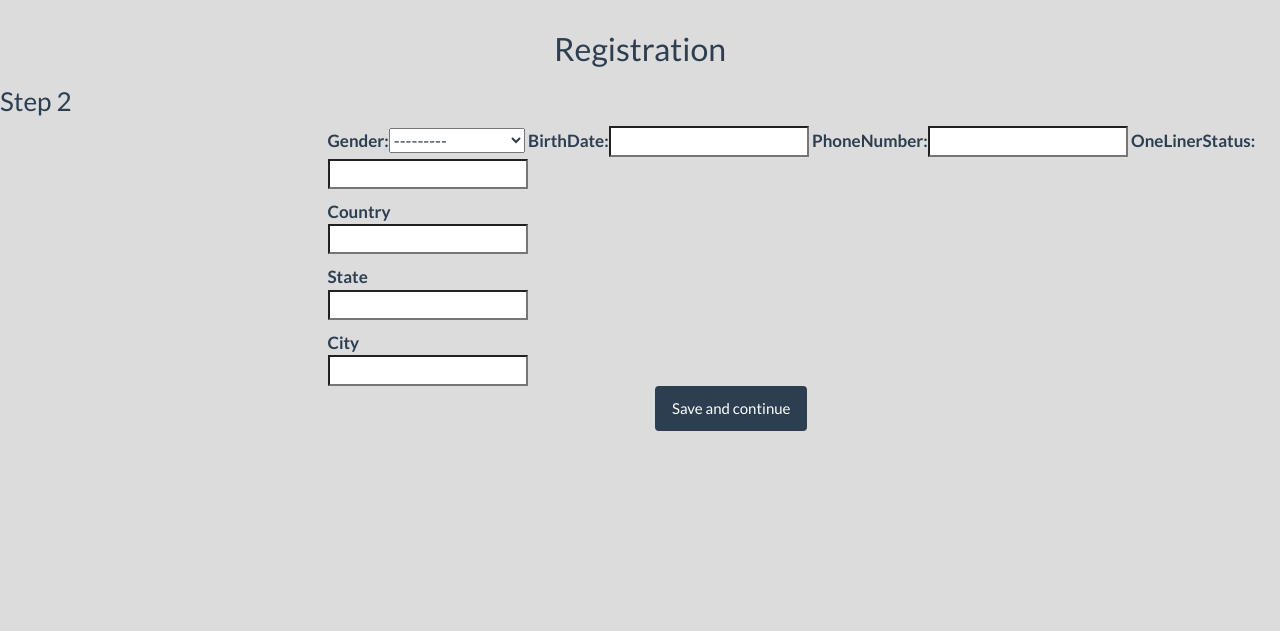
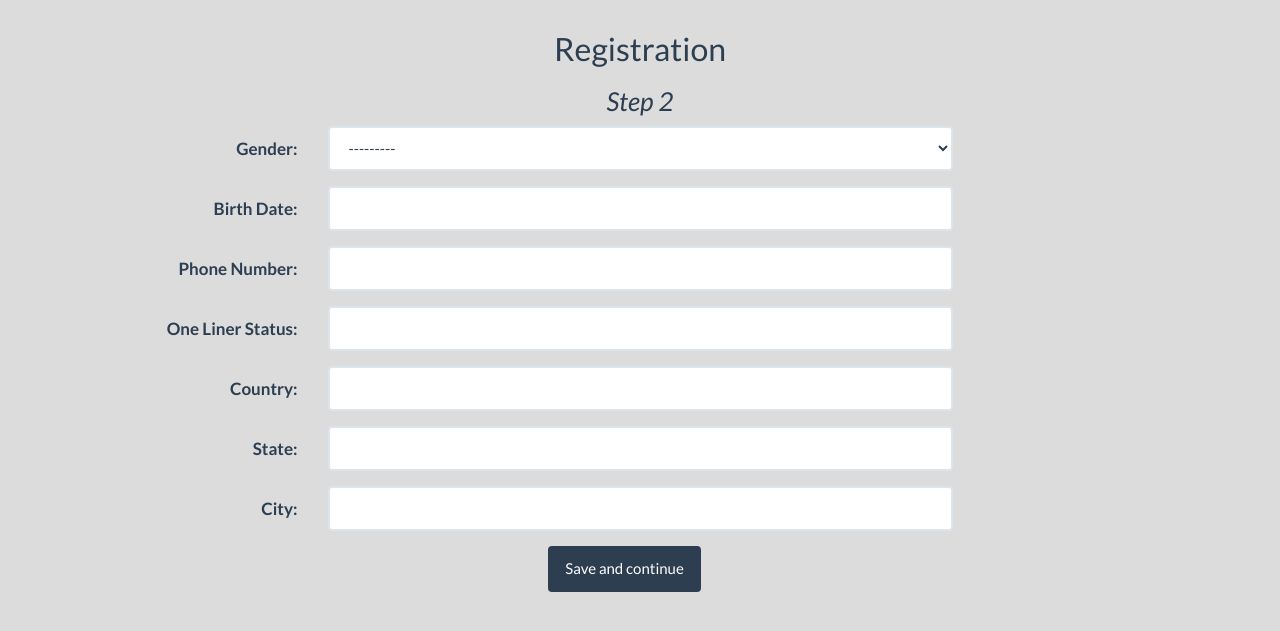
Before and after one commit to abhishekchandratre/AdhocSportz, a Django app: page /core/register/userInfo in a window 1280 px wide. Shown: the part 60-691 px from the top of the page. Run offline with Django 3.2, Linux system fonts and the light colour scheme; the visitor is signed in with stand-in values (Sample User, id 1); parts of the project's set-up code (start-up, migrations or seed data) failed here and were passed over; some libraries are stand-ins or nearby versions.

Commit message:
Commiting UI changes.

```diff
--- a/template/core/register/userInfo.html
+++ b/template/core/register/userInfo.html
@@ -1,42 +1,54 @@
 {% extends "base.html" %}
 {% load bootstrap_toolkit %}
+{% load widget_tweaks %}
 {% block content %}
 
   <h2 align="center">Registration</h2>
 
   <form class="form-horizontal" role="form" action="/core/register/userInfo" method="post" id="basic_info">
     {% csrf_token %}
-      <h3>Step 2</h3>
+      <h3 style="font-style: italic" align="center">Step 2</h3>
       <div class="form-group">
-           <div class="col-sm-9 col-sm-offset-3">
-
-    {{form|as_bootstrap}}
-               <div class="control-group required">
-                <label class="control-label" for="id_country">Country</label>
-                <div class="controls">
-                    <input id="id_country" maxlength="140" name="country" type="text" required />
+           <label for="firstName" class="col-sm-3 control-label">Gender:</label>
+           <div class="col-sm-6">
+               {{ form.gender|add_class:"form-control" }}
+        </div></div>
+      <div class="form-group">
+           <label for="firstName" class="col-sm-3 control-label">Birth Date:</label>
+           <div class="col-sm-6">
+               {{ form.birthDate|add_class:"form-control" }}
+        </div></div>
+      <div class="form-group">
+           <label for="firstName" class="col-sm-3 control-label">Phone Number:</label>
+           <div class="col-sm-6">
+               {{ form.phoneNumber|add_class:"form-control" }}
+        </div></div>
+     <div class="form-group">
+           <label for="firstName" class="col-sm-3 control-label">One Liner Status:</label>
+           <div class="col-sm-6">
+               {{ form.oneLinerStatus|add_class:"form-control" }}
+        </div></div>
+      <div class="form-group">
+                    <label for="firstName" class="col-sm-3 control-label">Country:</label>
+                    <div class="col-sm-6">
+                        <input id="id_country" class="form-control" maxlength="140" name="country" type="text" required />
+                    </div>
                 </div>
+            <div class="form-group">
+                    <label for="firstName" class="col-sm-3 control-label">State:</label>
+                    <div class="col-sm-6">
+                        <input id="id_state" class="form-control" maxlength="140" name="state" type="text" required />
+                    </div>
                 </div>
-               <div class="control-group required">
-                <label class="control-label" for="id_state">State</label>
-                <div class="controls">
-                    <input id="id_state" maxlength="140" name="state" type="text" required />
+            <div class="form-group">
+                    <label for="firstName" class="col-sm-3 control-label">City:</label>
+                    <div class="col-sm-6">
+                        <input id="id_city" class="form-control" maxlength="140" name="city" type="text" required />
+                    </div>
                 </div>
-                </div>
-               <div class="control-group required">
-                <label class="control-label" for="id_city">City</label>
-                <div class="controls">
-                    <input id="id_city" maxlength="140" name="city" type="text" required />
-                </div>
-                </div>
-
-           </div>
-<div class="col-sm-9 col-sm-offset-6">
+    <div class="col-sm-9 col-sm-offset-5">
           <input type="submit" value="Save and continue" class="btn btn-primary next-step"/>
                </div>
-               </div>
-          </div>
-
 
   </form>
 
```
Also changed, not shown: template/core/register/basic.html (+33 -7 lines), template/core/register/sportsInterest.html (+3 -6 lines).
